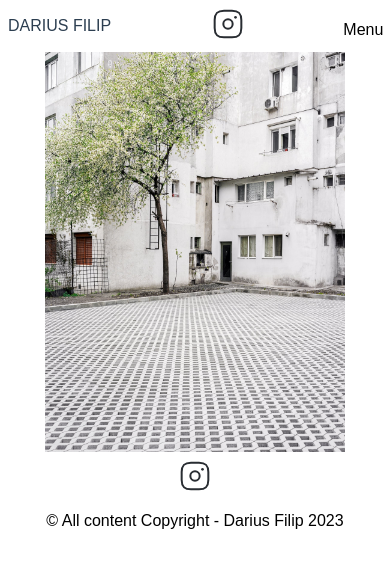
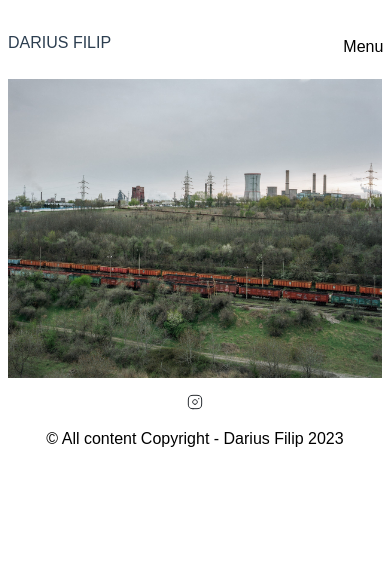
Before and after one commit to danieldraganweb/darius-filip-com-next-app, a Next.js app: page / in a window 390 px wide. Shown: the top 568 px of the page. Built offline with nearby package versions, Linux system fonts and the light colour scheme.

Commit message:
fixed main conatainer props, style mobile first

```diff
--- a/app/components/Banner.tsx
+++ b/app/components/Banner.tsx
@@ -4,21 +4,18 @@ import styles from "../styles/components/Banner.module.scss";
 
 function BannerImage() {
   return (
-    <div className={styles.container}>
+    <div className={styles.main}>
       <Image
-        src={"/main-img-2.jpg"}
+        src={"/main-img-3.jpg"}
         alt="macarale"
         quality={100}
-        width={300}
-        height={400}
+        width={1250}
+        height={500}
         style={{
-          maxWidth: "1100px",
-          padding: "0.5rem 0.5rem",
-          margin: "0 auto",
-          overflow: "hidden",
-          position: "relative",
+          maxWidth: "100%",
+          height: "auto",
         }}
-        blurDataURL="/main-img-1.jpg"
+        blurDataURL="/main-img-2.jpg"
         placeholder="blur"
         onLoadingComplete={(image) => {
           image.classList.remove("opacity-0");
--- a/app/components/InstagramSVG.tsx
+++ b/app/components/InstagramSVG.tsx
@@ -7,8 +7,8 @@ function InstagramSVG() {
     <div className={styles.InstagramSVG}>
       <Link href="https://www.instagram.com/dariusfilip/" target="_blank">
         <svg
-          width="2em"
-          height="2em"
+          width="1em"
+          height="1em"
           viewBox="0 0 24 24"
           fill="none"
           xmlns="http://www.w3.org/2000/svg"
--- a/app/components/Navbar.tsx
+++ b/app/components/Navbar.tsx
@@ -14,11 +14,10 @@ const Navbar = () => {
 
   return (
     <>
-      <div className={styles.container}>
+      <div className={styles.main}>
         <nav className={styles.navbar}>
-          <Header />
           <div className={styles.instagram}>
-            <InstagramSVG />
+            <Header />
           </div>
           <button className={styles.burgerMenu} onClick={toggleMenu}>
             Menu
--- a/app/globals.scss
+++ b/app/globals.scss
@@ -7,7 +7,8 @@
 
 html {
   box-sizing: border-box;
-  font-size: 62.5%; // This sets 1rem to be 10px
+  font-size: 16px; // This sets 1rem to be 10px
+  height: 100vh;
 }
 
 *, *:before, *:after {
@@ -41,3 +42,8 @@ a {
     outline: 2px solid _variables.$primary-color;
   }
 }
+
+ul {
+  margin: 0;
+  padding: 0;
+}
--- a/app/styles/base/_base.scss
+++ b/app/styles/base/_base.scss
@@ -3,10 +3,10 @@
 
 .main {
   width: 100%;
-  height: auto;
+  max-width: 1100px;
+
   box-sizing: border-box;
   scroll-behavior: smooth;
-  padding: 0 1rem;
   margin: 0 auto;
   font-size: $font-size-desktop;
 }
--- a/app/styles/components/Banner.module.scss
+++ b/app/styles/components/Banner.module.scss
@@ -2,7 +2,7 @@
 @use './app/styles/utils/_mixins' as _mixins;
 @use './app/styles/base/_base' as _base;
 
-.container {
+  .main {
     width: 100%;
     max-width: 1100px;
     display: flex;
@@ -11,12 +11,3 @@
     align-items: center;
     margin: 0 auto;
   }
-  // .main {
-  //   width: 100%;
-  //   max-width: 1100px;
-  //   display: flex;
-  //   flex-direction: column;
-  //   justify-content: center;
-  //   align-items: center;
-  //   margin: 0 auto;
-  // }
--- a/app/styles/components/Footer.module.scss
+++ b/app/styles/components/Footer.module.scss
@@ -1,21 +1,36 @@
 @use './app/styles/base/_variables' as *;
 
-.main{
+.main {
     font-family: $primary-font;
     display: flex;
     flex-direction: column;
     justify-content: space-between;
     align-items: center;
     bottom: 0;
-    max-width: 100%;
+    padding-top: 3em;
+    padding-bottom: 3em;
     .copyright{
         display: flex;
         justify-content: center;
         align-items: center;
         p{
-            font-size: 1.5rem;
+            font-size: 2rem;
             font-weight: 600;
-            color: $tertiary-color;
+            color: $primary-color;
         }
     }
+    @media screen and (max-width: 800px){
+        padding-top: 1em;
+    }
+    .copyright{
+        display: flex;
+        justify-content: center;
+        align-items: center;
+        p{
+            font-size: 3rem;
+            font-weight: 100;
+            color: $primary-color;
+        }
+    }
+
 }
--- a/app/styles/components/Navbar.module.scss
+++ b/app/styles/components/Navbar.module.scss
@@ -12,13 +12,16 @@
   width: 100%;
   max-width: 1100px;
   flex-basis: 100%;
+  padding-bottom: 1em;
+  padding-top: 1em;
 
   .logo {
-    font-size: 2rem;
+    font-size: clamp(1.5rem, 3vw, 2rem);
     font-weight: 300;
     text-decoration: none;
     font-family: $primary-font;
     color: $secondary-color;
+    align-items: center;
 
   }
   .burgerMenu {
@@ -38,10 +41,9 @@
     &.open {
       display: flex;
       flex-direction: column;
+      background-color:$primary-color;
+      padding: 1rem;
       position: relative;
-      top: 100%;
-      background-color:$quaternary-color;
-      padding: 1rem;
 
       li {
         margin-bottom: 1rem;
@@ -55,10 +57,21 @@
       color: $primary-text-color;
     }
   }
+
+  .navLinks a:hover {
+    border-bottom: 2px solid $secondary-color;
+    padding-bottom: 0.2em;
+  }
+  .instagram{
+    display: flex;
+    flex-direction: row;
+    justify-content: center;
+    align-items: center;
+    gap: 1rem;
+  }
   .instagramSVG {
     color: #333;
     text-decoration: none;
-    margin-right: 8rem;
     display: flex;
     justify-content: center;
     align-items: center;
@@ -66,7 +79,7 @@
   .instagramSVG:hover {
     color: $primary-color;
   }
-  @media screen and (max-width: 786px) {
+  @media screen and (max-width: 800px) {
     .burgerMenu {
       display: flex;
       flex-direction: column;
@@ -95,7 +108,4 @@
       font-size: $font-size-mobile;
     }
   }
-
-
-
 }
```
Also changed, not shown: app/styles/layout/_header.scss (+52 -52 lines).
